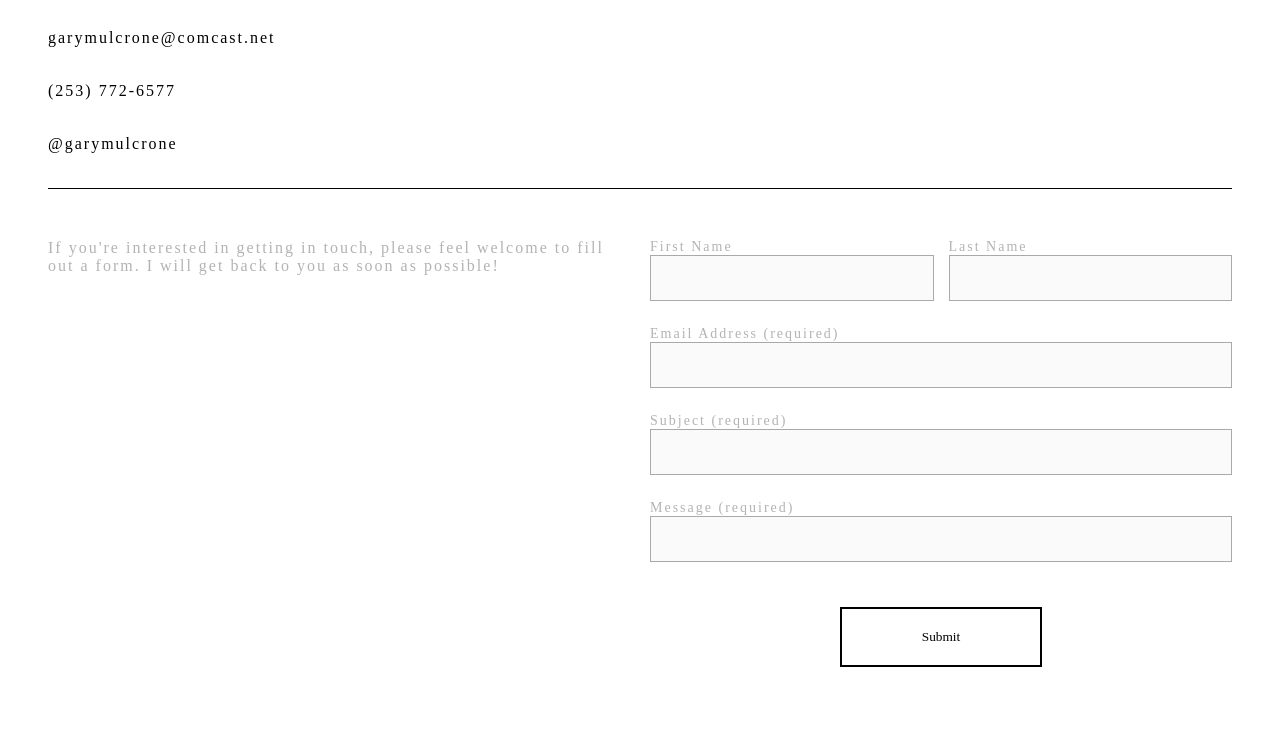
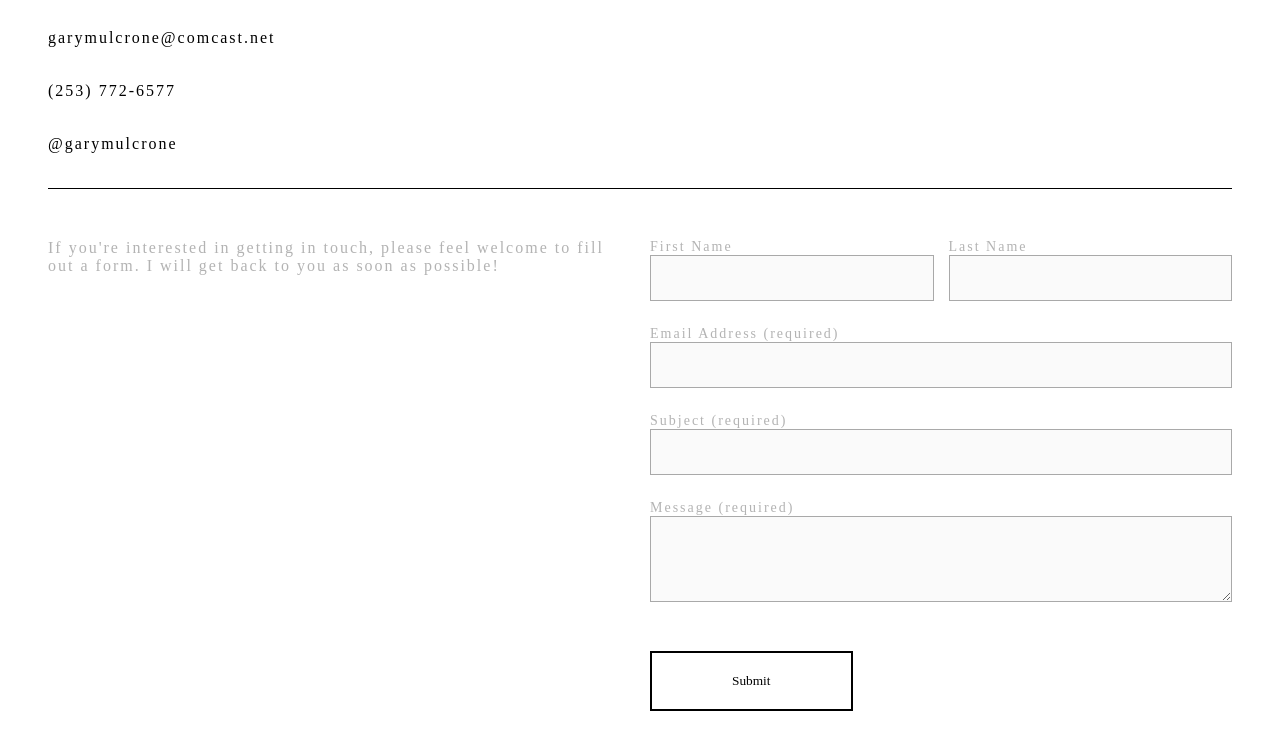
Before and after one commit to jonahansmulcrone/Garys-Photography-Portfolio, a plain HTML site: page Root/Contact-Me/contact.html in a window 1280 px wide. Shown: the part 263-1012 px from the top of the page. Before the commit the page ends 978 px from the top, so only its background shows below. Drawn offline with Linux system fonts and the light colour scheme; a web font is replaced by a local one.

Commit message:
Integrated smpt email for contact form

```diff
--- a/Root/Contact-Me/contact.css
+++ b/Root/Contact-Me/contact.css
@@ -118,6 +118,18 @@ a:hover {
     margin-bottom: 25px;
 }
 
+.bottom-right textarea {
+    background-color: rgb(250, 250, 250);
+    border: 1px solid rgb(169, 169, 169);
+    padding: 10px;
+    margin-bottom: 25px;
+    font-family: "Gemeli Mono Web Light Regular";
+    position: relative;
+    box-sizing: border-box;
+    color: rgb(0, 0, 0);
+    width: 100%;
+}
+
 .bottom-right button {
     font-family: "Gemeli Mono Web Light Regular";
     padding: 20px 80px 20px 80px;
--- a/Root/Contact-Me/contact.html
+++ b/Root/Contact-Me/contact.html
@@ -50,47 +50,50 @@
                 <div class="bottom-left">If you're interested in getting in touch, please feel welcome to fill out a
                     form. I will get back to you as soon as possible!</div>
                 <div class="bottom-right">
+                    <form onsubmit="sendEmail(); reset(); return false;">
                         <div class="form-name">
                             <div class="first-name">First Name
-                            <input>
+                                <input type="text" id="first-name" required>
                             </div>
                             <div class="last-name">Last Name
-                            <input>
+                                <input type="text" id="last-name" required>
                             </div>
                         </div>
                         <div class="form-email">Email Address (required)
-                        <input>
+                            <input type="email" id="email">
                         </div>
                         <div class="form-subject">Subject (required)
-                        <input>
+                            <input type="text" id="subject">
                         </div>
                         <div class="form-message">Message (required)
-                        <input>
+                            <textarea id="message" rows="4"></textarea>
                         </div>
                         <div class="form-button">
-                        <button>Submit</button>
+                            <button type="submit" id="submit-button">Submit</button>
                         </div>
+                    </form>
                 </div>
             </div>
         </div>
     </div>
 
+    <script src="https://smtpjs.com/v3/smtp.js"></script>
+
     <script>
 
-        document.querySelector('.hamburger').addEventListener('click', function () {
-            document.querySelector('.container').classList.toggle('hidden');
-            document.querySelector('.hamburger-navbar').classList.toggle('hidden')
-            document.querySelector('.hamburger').classList.toggle('hidden')
-            document.querySelector('.close-icon').classList.toggle('hidden')
-
-        });
-
-        document.querySelector('.close-icon').addEventListener('click', function() {
-            document.querySelector('.container').classList.toggle('hidden');
-            document.querySelector('.hamburger-navbar').classList.toggle('hidden')
-            document.querySelector('.hamburger').classList.toggle('hidden')
-            document.querySelector('.close-icon').classList.toggle('hidden')
-        })
+        function sendEmail() {
+            Email.send({
+                Host: "smtp.elasticemail.com",
+                Username: "jonahmulcrone@gmail.com",
+                Password: "6D9EED150869FCFAF6EFBCCA263B2B1CB55E",
+                To: 'jonahmulcrone@gmail.com',
+                From: document.getElementById("email").value,
+                Subject: document.getElementById("subject").value,
+                Body: document.getElementById("message").value
+            }).then(
+                message => alert(message)
+            );
+        }
 
     </script>
 
```
Also changed, not shown: Root/Contact-Me/contact.js (added, +19 -0 lines). Lines whose indentation alone changed are shown as unchanged.
